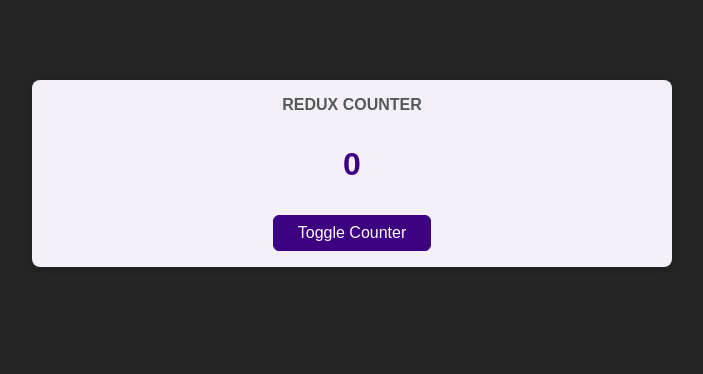
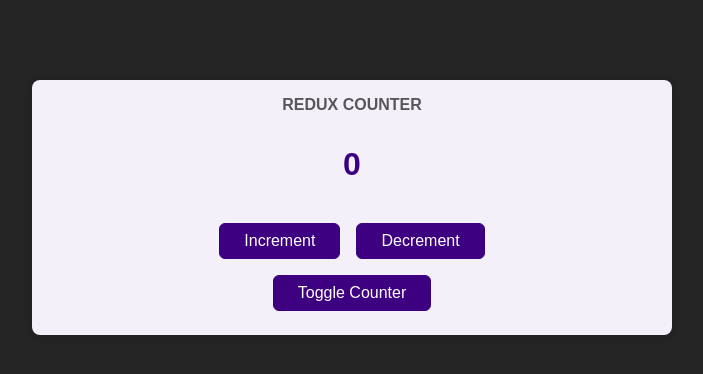
Before and after one commit to AlexBrilevski/redux-counter, a JavaScript app: page / in a window 1280 px wide. Shown: the top 374 px of the page, without its empty margins (288-991 px from the left). Built offline with nearby package versions, Linux system fonts and the light colour scheme; the HTML template or start-up script is replaced by a standard one.

Commit message:
Dispatching increment and decrement counter actions was added

```diff
--- a/src/components/Counter.js
+++ b/src/components/Counter.js
@@ -1,14 +1,26 @@
-import { useSelector } from 'react-redux';
+import { useSelector, useDispatch } from 'react-redux';
 import classes from './Counter.module.css';
 
 const Counter = () => {
   const counter = useSelector(state => state.counter);
+  const dispatch = useDispatch();
+
+  const incrementHandler = () => {
+    dispatch({ type: 'INCREMENT' });
+  };
+  const decrementHandler = () => {
+    dispatch({ type: 'DECREMENT' });
+  };
   const toggleCounterHandler = () => { };
 
   return (
     <main className={classes.counter}>
       <h1>Redux Counter</h1>
       <div className={classes.value}>{counter}</div>
+      <div>
+        <button onClick={incrementHandler}>Increment</button>
+        <button onClick={decrementHandler}>Decrement</button>
+      </div>
       <button onClick={toggleCounterHandler}>Toggle Counter</button>
     </main>
   );
--- a/src/components/Counter.module.css
+++ b/src/components/Counter.module.css
@@ -15,6 +15,10 @@
   font-size: 1rem;
 }
 
+.counter button {
+  margin: 0.5rem;
+}
+
 .value {
   font-size: 2rem;
   color: #3c0080;
```
